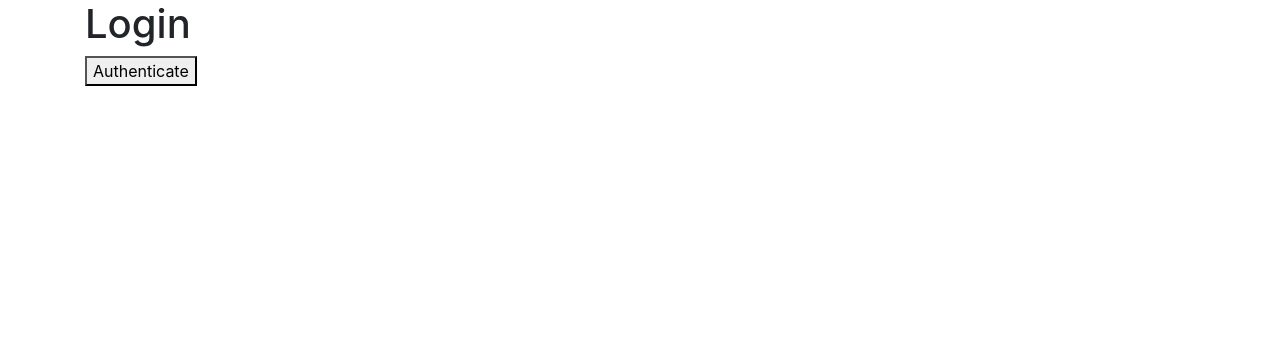
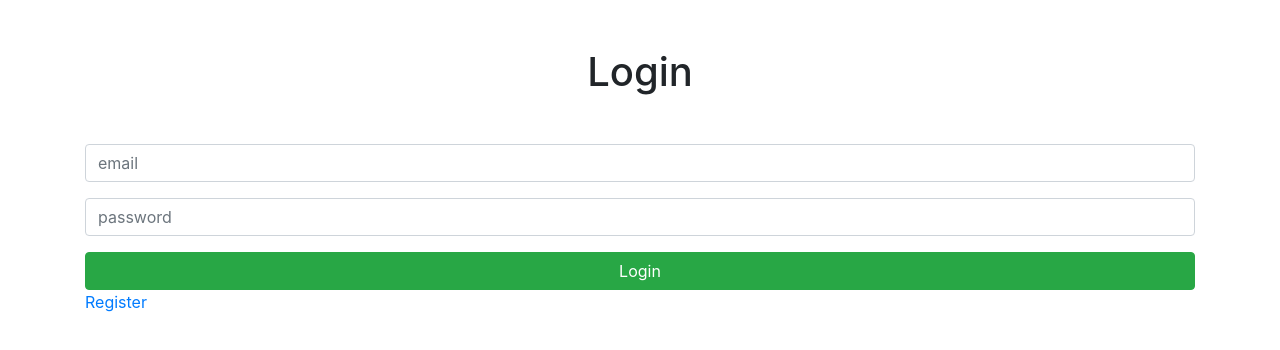
Before and after one commit to BArman1991/Bullet-Manager-Client, a React (Create React App) app: page /login in a window 1280 px wide. Shown: the top 350 px of the page. Built offline with nearby package versions, Linux system fonts and the light colour scheme.

Commit message:
add login page

```diff
--- a/src/components/Login.js
+++ b/src/components/Login.js
@@ -1,12 +1,70 @@
-import React, {Fragment} from 'react';
+import React, { Fragment, useState } from "react";
+import { Link } from "react-router-dom";
+import { toast } from "react-toastify";
 
-const Login = ({setAuth}) => {
-    return(
-        <Fragment>
-          <h1>Login</h1>
-          <button onClick={() => setAuth(true)}>Authenticate</button>
-        </Fragment>
-    )
-}
+const Login = ({ setAuth }) => {
+  const [inputs, setInputs] = useState({
+    email: "",
+    password: "",
+  });
+
+  const { email, password } = inputs;
+
+  const onChange = (e) => {
+    setInputs({ ...inputs, [e.target.name]: e.target.value });
+  };
+
+  const onSubmitForm = async (e) => {
+    e.preventDefault();
+
+    try {
+      const body = { email, password };
+      const response = await fetch("http://localhost:5000/auth/login", {
+        method: "POST",
+        headers: { "Content-Type": "application/json" },
+        body: JSON.stringify(body),
+      });
+
+      const parseResponse = await response.json();
+
+      if (parseResponse.token) {
+        localStorage.setItem("token", parseResponse.token);
+        setAuth(true);
+        toast.success("login successfully");
+      } else {
+        setAuth(false);
+        toast.error(parseResponse);
+      }
+    } catch (err) {
+      console.error(err.mesage);
+    }
+  };
+
+  return (
+    <Fragment>
+      <h1 className="text-center my-5">Login</h1>
+      <form onSubmit={onSubmitForm}>
+        <input
+          type="email"
+          name="email"
+          value={email}
+          onChange={(e) => onChange(e)}
+          placeholder="email"
+          className="form-control my-3"
+        />
+        <input
+          type="password"
+          name="password"
+          value={password}
+          onChange={(e) => onChange(e)}
+          placeholder="password"
+          className="form-control my-3"
+        />
+        <button className="btn btn-success btn-block">Login</button>
+      </form>
+      <Link to="/register">Register</Link>
+    </Fragment>
+  );
+};
 
 export default Login;
```
